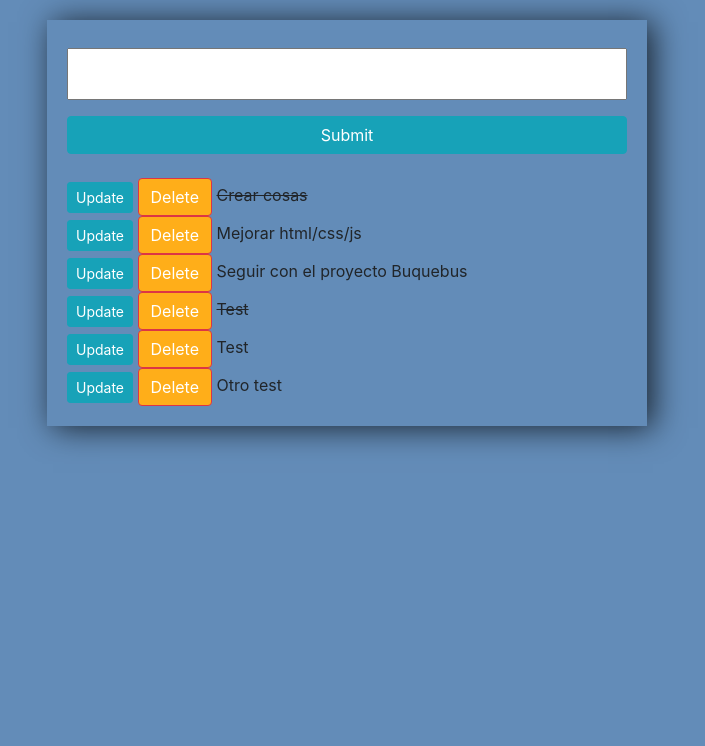
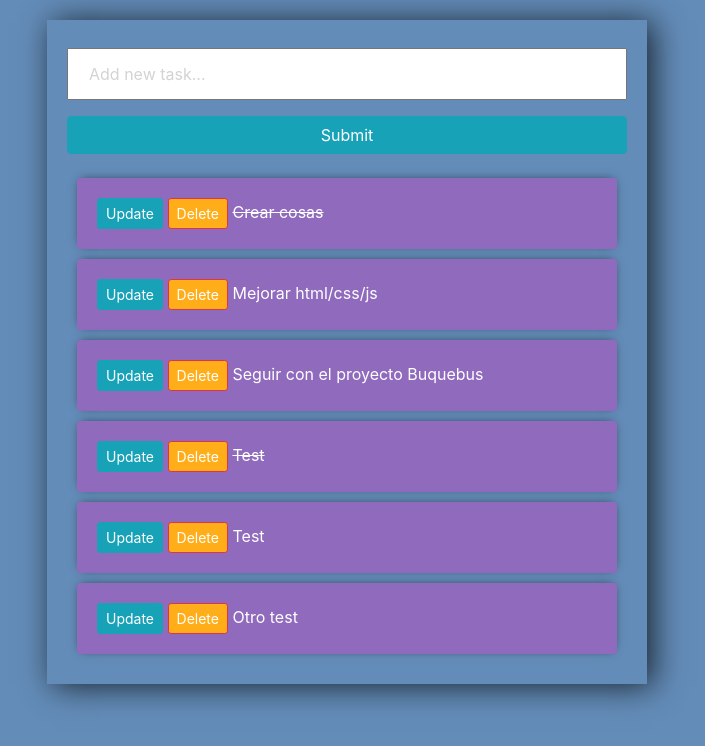
Before and after one commit to Rahabhim/to_do, a Django app: page / in a window 1280 px wide. Shown: the top 746 px of the page, without its empty margins (293-998 px from the left). Run offline with Django 3.2, Linux system fonts and the light colour scheme; data comes from the database, SQL or seed files in the repository; both versions use the stored data as it was after the commit; some libraries are stand-ins or nearby versions.

Commit message:
Added even more style

```diff
--- a/tasks/forms.py
+++ b/tasks/forms.py
@@ -4,6 +4,7 @@ from django.forms import ModelForm
 from .models import *
 
 class TaskForm(forms.ModelForm):
+    title = forms.CharField(widget= forms.TextInput(attrs={"placeholder":"Add new task..."}))
 
     class Meta:
         model = Task
--- a/tasks/templates/tasks/list.html
+++ b/tasks/templates/tasks/list.html
@@ -58,11 +58,14 @@ bootstrap.min.css" rel="stylesheet" integrity="sha384-9aIt2nRpC12Uk9gS9baDl411NQ
   </form>
 
 
+  <div class="todo-list">
+
+
 
   {% for task in tasks %}
-    <div>
+    <div class="item-row">
       <a class="btn btn-sm btn-info" href="{% url 'update_task' task.id %}">Update</a>
-      <a class="btn btn-danger" href="{% url 'delete' task.id %}">Delete</a>
+      <a class="btn btn-sm btn-danger" href="{% url 'delete' task.id %}">Delete</a>
 
       {% if task.complete == True %}
       <strike>{{task}}</strike>
@@ -72,4 +75,5 @@ bootstrap.min.css" rel="stylesheet" integrity="sha384-9aIt2nRpC12Uk9gS9baDl411NQ
 
     </div>
   {% endfor %}
+  </div>
 </div>
```
Also changed, not shown: db.sqlite3.
